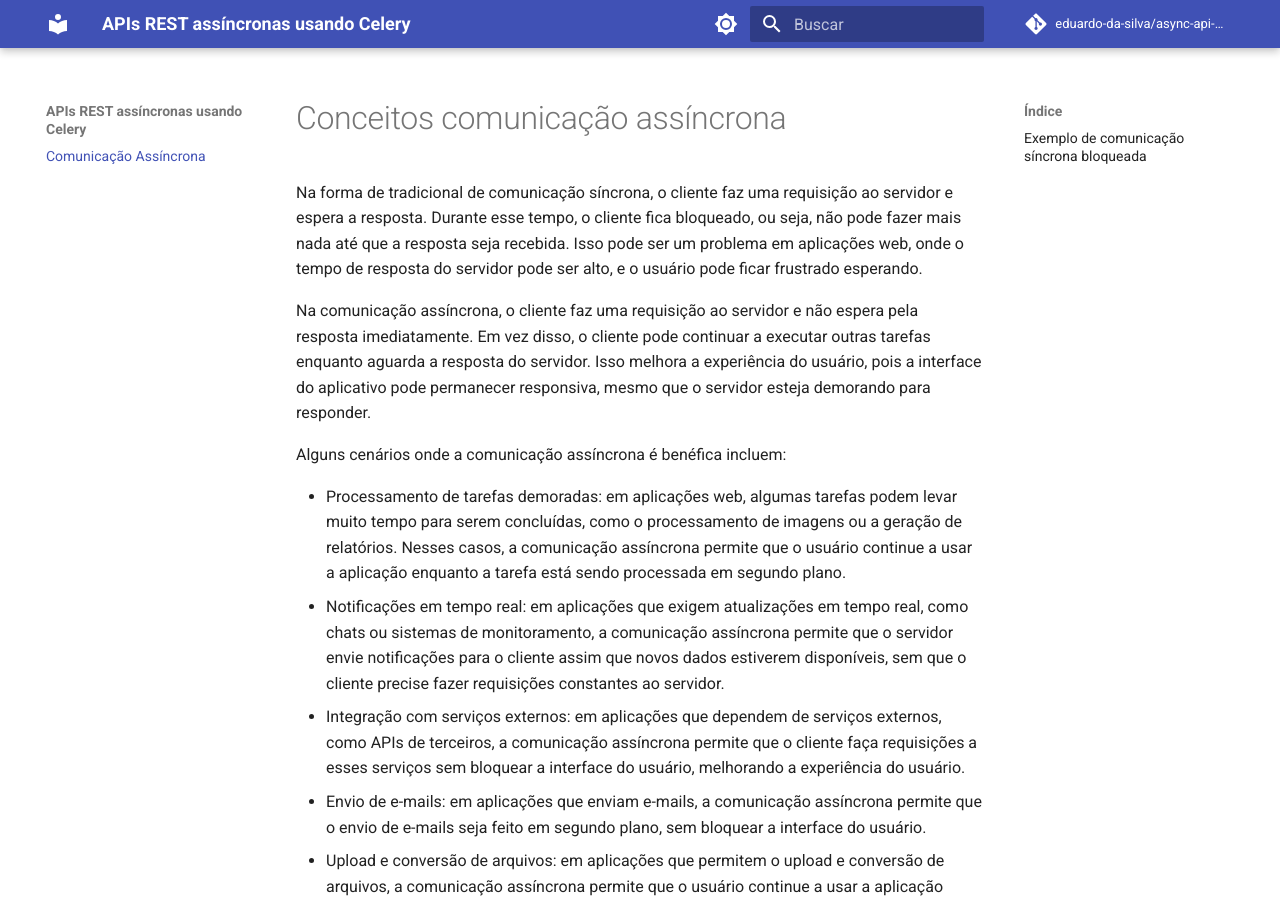
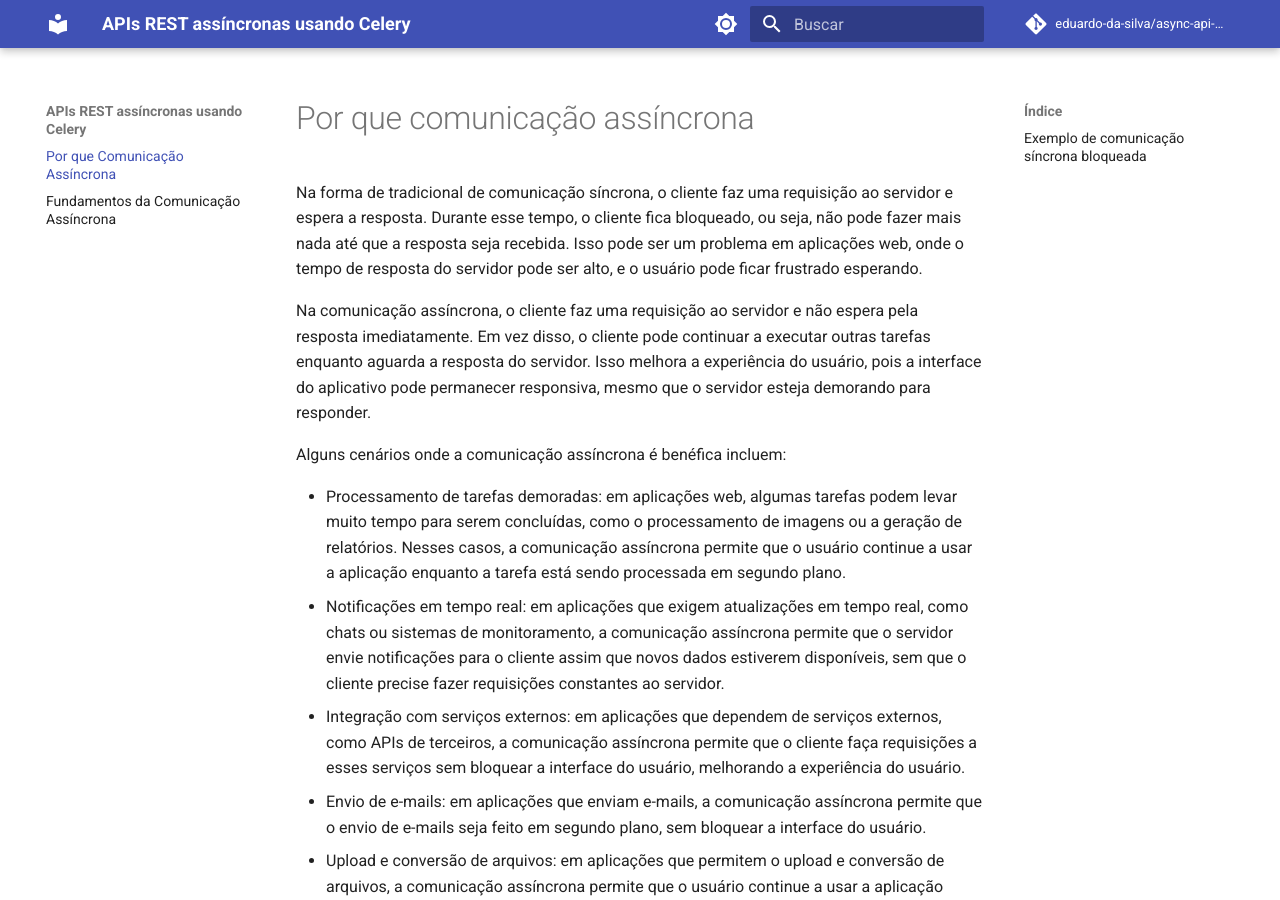
Before and after one commit to eduardo-da-silva/async-api-celery, an MkDocs documentation site: the page built from docs/async-comm.md, in a window 1280 px wide and 900 px high. Built offline with MkDocs 1.6.1 and Material for MkDocs 9.7.7, drawn with Linux system fonts in a browser that asks for light colours; comment, search, counter and statistics services are not loaded; some of the changed text lies outside the part shown.

Commit message:
feat: fundamentals

```diff
--- a/docs/async-comm.md
+++ b/docs/async-comm.md
@@ -1,4 +1,4 @@
-# Conceitos comunicação assíncrona
+# Por que comunicação assíncrona
 
 Na forma de tradicional de comunicação síncrona, o cliente faz uma requisição ao servidor e espera a resposta. Durante esse tempo, o cliente fica bloqueado, ou seja, não pode fazer mais nada até que a resposta seja recebida. Isso pode ser um problema em aplicações web, onde o tempo de resposta do servidor pode ser alto, e o usuário pode ficar frustrado esperando.
 
--- a/mkdocs.yml
+++ b/mkdocs.yml
@@ -99,4 +99,5 @@ markdown_extensions:
   - pymdownx.tilde
 
 nav:
-  - Comunicação Assíncrona: async-comm.md
+  - Por que Comunicação Assíncrona: async-comm.md
+  - Fundamentos da Comunicação Assíncrona: fundamentals.md
```
Also changed, not shown: docs/fundamentals.md (added, +61 -0 lines).
